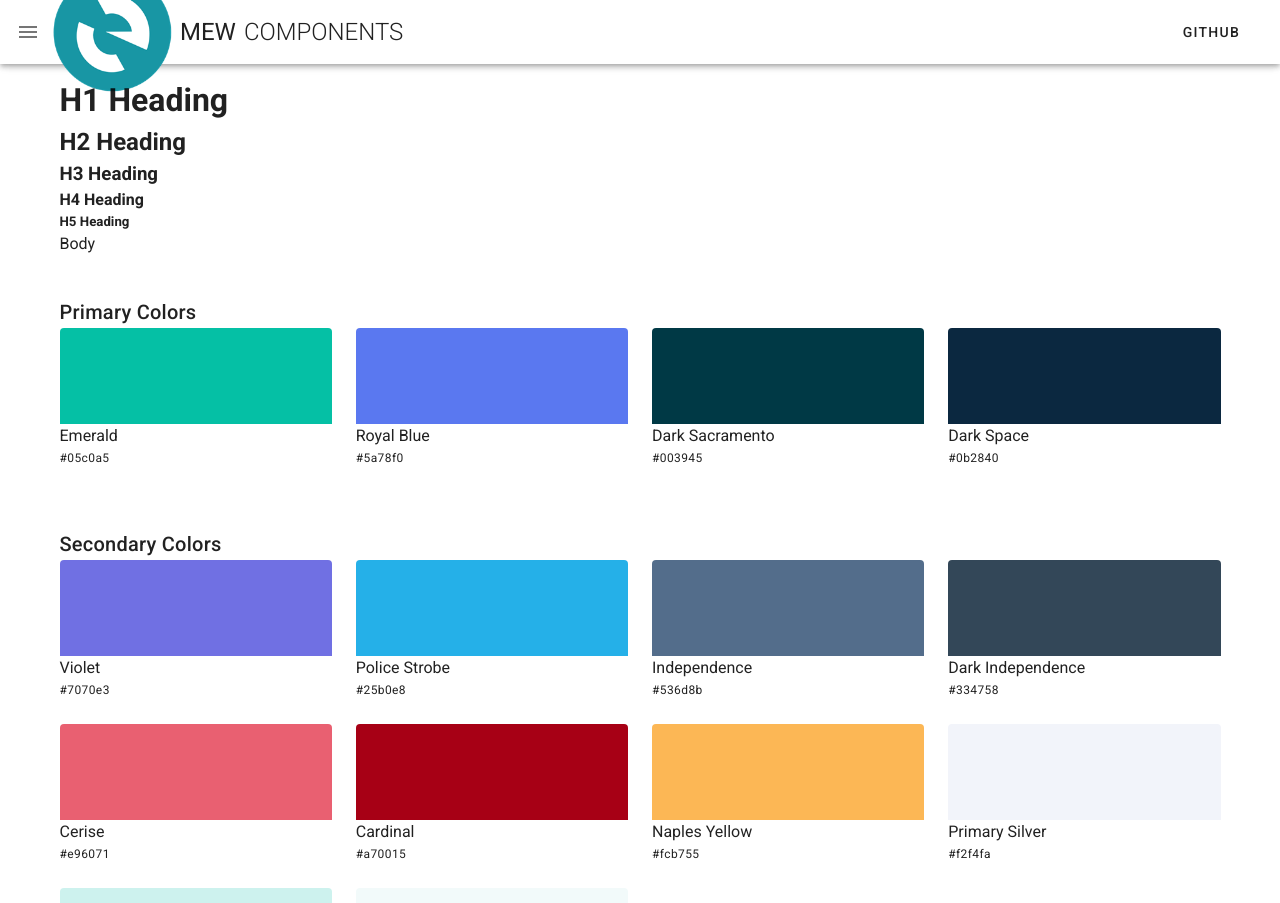
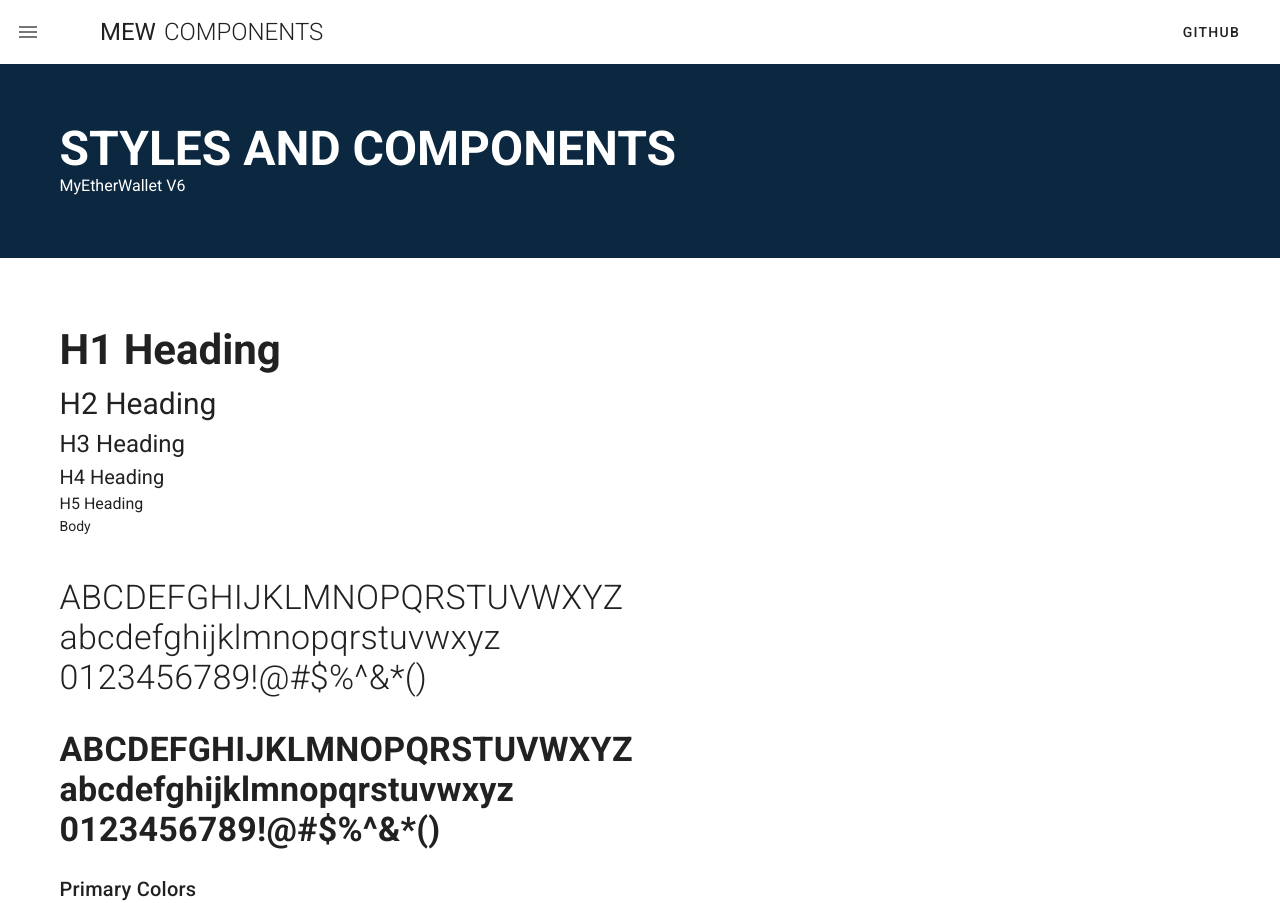
Before and after one commit to MyEtherWallet/mew-components, a Vue app: page / in a window 1280 px wide. Shown: the top 903 px of the page. Built offline with nearby package versions, Linux system fonts and the light colour scheme.

Commit message:
Update global style

```diff
--- a/src/App.vue
+++ b/src/App.vue
@@ -20,7 +20,46 @@
 </script>
 
 <style lang="scss">
+p {
+  //font-family: "Montserrat", sans-serif;
+  font-size: 14px;
+}
+
+h1 {
+  font-size: 42px;
+}
+
+h2 {
+  font-size: 30px;
+  font-weight: 400;
+}
+
+h3 {
+  font-size: 24px;
+  font-weight: 400;
+}
+
+h4 {
+  font-size: 20px;
+  font-weight: 400;
+}
+
+h5 {
+  font-size: 16px;
+  font-weight: 400;
+}
+
+.v-label {
+  font-size: 14px !important;
+}
+
 .theme--light.v-application {
   background: white !important;
 }
+
+@media (min-width: 1904px) {
+  .container {
+    max-width: 1264px;
+  }
+}
 </style>
--- a/src/components/Input/InputSearch3.vue
+++ b/src/components/Input/InputSearch3.vue
@@ -4,7 +4,7 @@
     :max-width="maxwidth"
   >
     <v-autocomplete
-      single-line
+      :single-line="singleline"
       dense
       :label="title"
       :placeholder="placeholder"
@@ -37,7 +37,8 @@
     placeholder: String,
     maxwidth: String,
     value: String,
-    items: Array
+    items: Array,
+    singleline: Boolean
   },
   data: () => ({
     input1: ""
--- a/src/components/Popover/Popover.vue
+++ b/src/components/Popover/Popover.vue
@@ -1,7 +1,7 @@
 <template>
-  <v-tooltip top>
+  <v-tooltip top close-delay="200">
     <template v-slot:activator="{ on }">
-      <v-btn color="orange" dark v-on="on">Hover</v-btn>
+      <v-icon class="hover-icon" v-on="on">mdi-alert-circle</v-icon>
     </template>
     <span>
       {{ text }}
@@ -19,6 +19,14 @@
   mounted() {}
 };
 </script>
+
+<style lang="scss" scoped>
+@import "@/global.scss";
+.hover-icon {
+  font-size: 20px;
+  color: $color--primary--emerald;
+}
+</style>
 
 <style lang="scss">
 @import "@/global.scss";
--- a/src/components/Switch/SwitchToggle.vue
+++ b/src/components/Switch/SwitchToggle.vue
@@ -30,7 +30,5 @@
 
 .the-switch-component-47593549909b70d53c2eb634ce982523 label {
   color: $switch--font-color !important;
-  font-size: $switch--font-size !important;
-  font-weight: $switch--font-weight !important;
 }
 </style>
--- a/src/global.scss
+++ b/src/global.scss
@@ -18,6 +18,61 @@
 $color--text--silver: #cecece;
 $color--disabled--1: #d8d8d8;
 
+.text--color--primary--emerald {
+  color: $color--primary--emerald;
+}
+.text--color--primary--royal-blue {
+  $color--primary--royal-blue: #5a78f0;
+}
+.text--color--primary--dark-sacramento {
+  $color--primary--dark-sacramento: #003945;
+}
+.text--color--primary--dark-space {
+  $color--primary--dark-space: #0b2840;
+}
+.text--color--secondary--violet {
+  $color--secondary--violet: #7070e3;
+}
+.text--color--secondary--police-strobe {
+  $color--secondary--police-strobe: #25b0e8;
+}
+.text--color--secondary--independence {
+  $color--secondary--independence: #536d8b;
+}
+.text--color--secondary--dark-independence {
+  $color--secondary--dark-independence: #334758;
+}
+.text--color--secondary--cerise {
+  $color--secondary--cerise: #e96071;
+}
+.text--color--secondary--cardinal {
+  $color--secondary--cardinal: #a70015;
+}
+.text--color--secondary--naples-yellow {
+  $color--secondary--naples-yellow: #fcb755;
+}
+.text--color--secondary--primary-silver {
+  $color--secondary--primary-silver: #f2f4fa;
+}
+.text--color--secondary--mint {
+  $color--secondary--mint: #cdf2ee;
+}
+.text--color--secondary--light-mint {
+  $color--secondary--light-mint: #f2fafa;
+}
+.text--color--text--dark-sacramento {
+  $color--text--dark-sacramento: #003945;
+}
+.text--color--text--spruce {
+  $color--text--spruce: #506175;
+}
+.text--color--text--silver {
+  $color--text--silver: #cecece;
+}
+.text--color--disabled--1 {
+  $color--disabled--1: #d8d8d8;
+}
+
 // SWITCH/CHECKBOX LABEL ======================================================
 $label--active--color: $color--text--dark-sacramento;
 $label--inactive--color: $color--disabled--1;
@@ -36,8 +91,6 @@
 $button--secondary--disabled--text-color: $color--disabled--1;
 
 // SWITCH PROPS ===============================================================
-$switch--font-size: 16px;
-$switch--font-weight: normal;
 $switch--font-color: $label--active--color;
 
 // CHECKBOX PROPS =============================================================
--- /dev/null
+++ b/src/views/Colors.vue
@@ -0,0 +1,42 @@
+<template>
+  <v-container>
+    <div class="title">Primary Colors</div>
+    <v-row class="mb-12">
+      <CardColor color="#05c0a5" colorName="Emerald" />
+      <CardColor color="#5a78f0" colorName="Royal Blue" />
+      <CardColor color="#003945" colorName="Dark Sacramento" />
+      <CardColor color="#0b2840" colorName="Dark Space" />
+    </v-row>
+
+    <div class="title">Secondary Colors</div>
+    <v-row class="mb-12">
+      <CardColor color="#7070e3" colorName="Violet" />
+      <CardColor color="#25b0e8" colorName="Police Strobe" />
+      <CardColor color="#536d8b" colorName="Independence" />
+      <CardColor color="#334758" colorName="Dark Independence" />
+      <CardColor color="#e96071" colorName="Cerise" />
+      <CardColor color="#a70015" colorName="Cardinal" />
+      <CardColor color="#fcb755" colorName="Naples Yellow" />
+      <CardColor color="#f2f4fa" colorName="Primary Silver" />
+      <CardColor color="#cdf2ee" colorName="Mint" />
+      <CardColor color="#f2fafa" colorName="Light Mint" />
+    </v-row>
+
+    <div class="title">Text Colors</div>
+    <v-row class="mb-12">
+      <CardColor color="#506175" colorName="Spruce" />
+      <CardColor color="#cecece" colorName="Silver" />
+    </v-row>
+  </v-container>
+</template>
+
+<script>
+import CardColor from "@/views/components/CardColor";
+
+export default {
+  components: {
+    CardColor
+  },
+  data: () => ({})
+};
+</script>
--- a/src/views/Components.vue
+++ b/src/views/Components.vue
@@ -1,5 +1,5 @@
 <template>
-  <v-container>
+  <v-container class="py-12">
     <!--================================================================================-->
     <v-snackbar
       v-model="snackbarOpen"
@@ -14,37 +14,6 @@
       </v-btn>
     </v-snackbar>
     <!--================================================================================-->
-
-    <div class="title">Primary Colors</div>
-    <v-row class="mb-12">
-      <CardColor color="#05c0a5" colorName="Emerald" />
-      <CardColor color="#5a78f0" colorName="Royal Blue" />
-      <CardColor color="#003945" colorName="Dark Sacramento" />
-      <CardColor color="#0b2840" colorName="Dark Space" />
-    </v-row>
-
-    <div class="title">Secondary Colors</div>
-    <v-row class="mb-12">
-      <CardColor color="#7070e3" colorName="Violet" />
-      <CardColor color="#25b0e8" colorName="Police Strobe" />
-      <CardColor color="#536d8b" colorName="Independence" />
-      <CardColor color="#334758" colorName="Dark Independence" />
-      <CardColor color="#e96071" colorName="Cerise" />
-      <CardColor color="#a70015" colorName="Cardinal" />
-      <CardColor color="#fcb755" colorName="Naples Yellow" />
-      <CardColor color="#f2f4fa" colorName="Primary Silver" />
-      <CardColor color="#cdf2ee" colorName="Mint" />
-      <CardColor color="#f2fafa" colorName="Light Mint" />
-    </v-row>
-
-    <div class="title">Text Colors</div>
-    <v-row class="mb-12">
-      <CardColor color="#506175" colorName="Spruce" />
-      <CardColor color="#cecece" colorName="Silver" />
-    </v-row>
-
-    <div class="title">Icons</div>
-    <Icons />
 
     <v-row>
       <cc subtitle="Button" title="Button Green">
@@ -163,6 +132,7 @@
         <popover
           text="An MD5 hash is created by taking a string of an any length and encoding it into a 128-bit fingerprint. Encoding the same string using the MD5 algorithm will always result in the same 128-bit hash output. MD5 hashes are commonly used with smaller strings when storing passwords, credit card numbers or other sensitive data in databases such as the popular MySQL. This tool provides a quick and easy way to encode an MD5 hash from a simple string of up to 256 characters in length."
         />
+        <span class="ml-3">Hover to see tooltip</span>
       </cc>
       <cc subtitle="Popover" title="Popover">
         <Warningbox
@@ -238,10 +208,19 @@
         </div>
       </cc>
       <cc subtitle="Input" title="Input Search3">
+        <p class="mb-7 caption">
+          ** For more information, visit
+          <a
+            href="https://vuetifyjs.com/en/components/autocompletes"
+            target="_balnk"
+            >https://vuetifyjs.com/en/components/autocompletes</a
+          >
+        </p>
         <InputSearch3
           v-model="modelInputSearch3"
           placeholder="Choose existing contract"
           maxwidth="250"
+          :singleline="true"
           :items="searchItems3"
         />
         <div class="mt-8">
@@ -255,8 +234,6 @@
 
 <script>
 import cc from "@/views/components/ComponentContainer";
-import CardColor from "@/views/components/CardColor";
-import Icons from "@/views/components/Icons";
 
 import ButtonGreen from "@/components/Button/ButtonGreen";
 import ButtonGreenBorder from "@/components/Button/ButtonGreenBorder";
@@ -281,8 +258,6 @@
 export default {
   components: {
     cc,
-    CardColor,
-    Icons,
     ButtonGreen,
     ButtonGreenBorder,
     ButtonBlue,
--- a/src/views/Header.vue
+++ b/src/views/Header.vue
@@ -6,7 +6,7 @@
       <v-img
         src="@/assets/logo-small.png"
         aspect-ratio="1"
-        max-width="120"
+        max-width="40"
         class="mr-2"
       ></v-img>
       <span class="mr-2">MEW</span>
@@ -30,5 +30,3 @@
   data: () => ({})
 };
 </script>
-
-<style lang="scss" scoped></style>
--- a/src/views/Home.vue
+++ b/src/views/Home.vue
@@ -1,18 +1,42 @@
 <template>
   <div>
-    <Typography />
-    <Components />
+    <div class="title-container white--text py-12">
+      <v-container>
+        <h1 class="text-uppercase display-2 font-weight-bold">
+          Styles and Components
+        </h1>
+        <div class="">MyEtherWallet V6</div>
+      </v-container>
+    </div>
+    <div class="py-12">
+      <Typography />
+      <Colors />
+      <Icons />
+      <Components />
+    </div>
   </div>
 </template>
 
 <script>
 import Typography from "./Typography";
+import Colors from "./Colors";
+import Icons from "./Icons";
 import Components from "./Components";
 
 export default {
   components: {
     Typography,
+    Colors,
+    Icons,
     Components
   }
 };
 </script>
+
+<style lang="scss" scoped>
+@import "@/global.scss";
+
+.title-container {
+  background-color: $color--primary--dark-space;
+}
+</style>
--- a/src/views/components/Icons.vue
+++ b/src/views/Icons.vue
@@ -1,4 +1,6 @@
 <template>
+  <v-container>
+    <div class="title">Icons</div>
     <v-row>
       <v-col
         cols="12"
@@ -11,6 +13,7 @@
         <v-img :src="i" :max-height="imageSize" :max-width="imageSize" />
       </v-col>
     </v-row>
+  </v-container>
 </template>
 
 <script>
--- a/src/views/Typography.vue
+++ b/src/views/Typography.vue
@@ -10,6 +10,20 @@
         <p>Body</p>
       </v-col>
     </v-row>
+    <v-row>
+      <v-col>
+        <div class="display-1 font-weight-light mb-8">
+          <div>ABCDEFGHIJKLMNOPQRSTUVWXYZ</div>
+          <div>abcdefghijklmnopqrstuvwxyz</div>
+          <div>0123456789!@#$%^&*()</div>
+        </div>
+        <div class="display-1 font-weight-bold">
+          <div>ABCDEFGHIJKLMNOPQRSTUVWXYZ</div>
+          <div>abcdefghijklmnopqrstuvwxyz</div>
+          <div>0123456789!@#$%^&*()</div>
+        </div>
+      </v-col>
+    </v-row>
   </v-container>
 </template>
 
```
Lines whose indentation alone changed are shown as unchanged.
